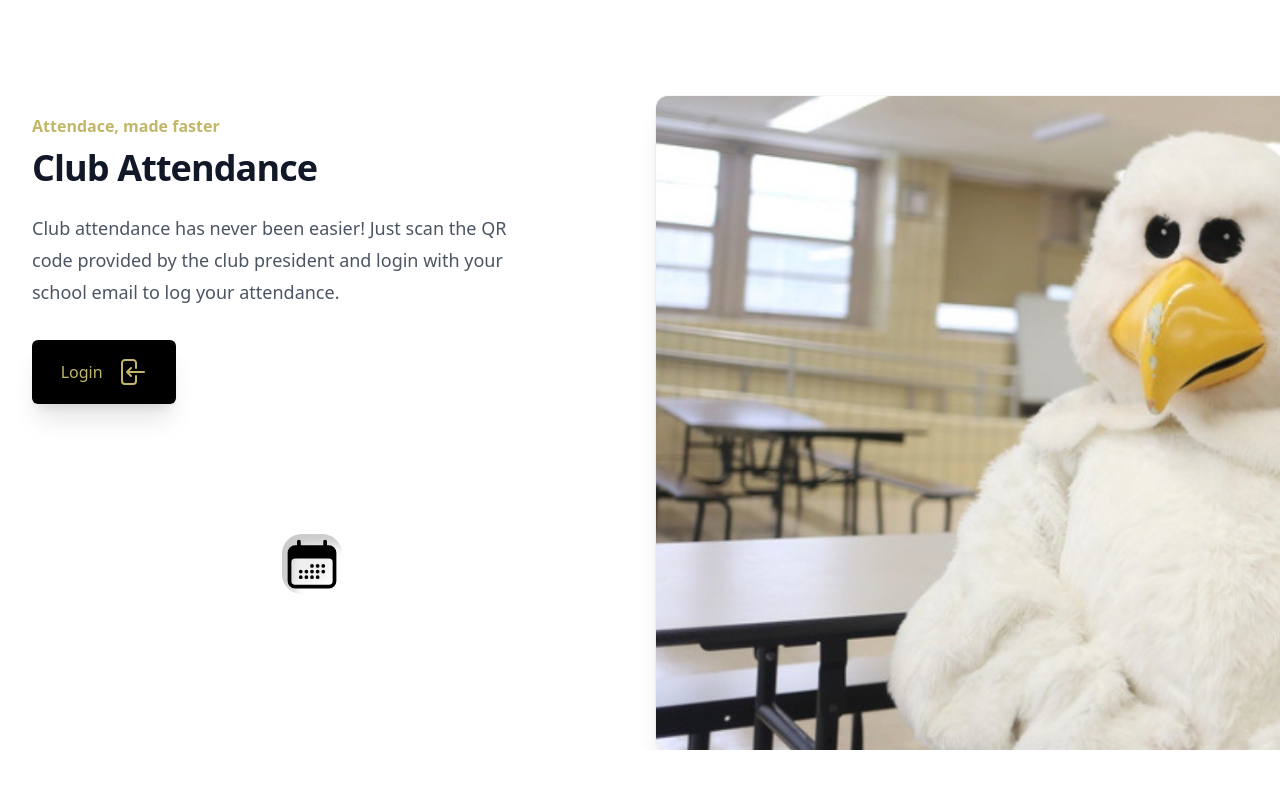
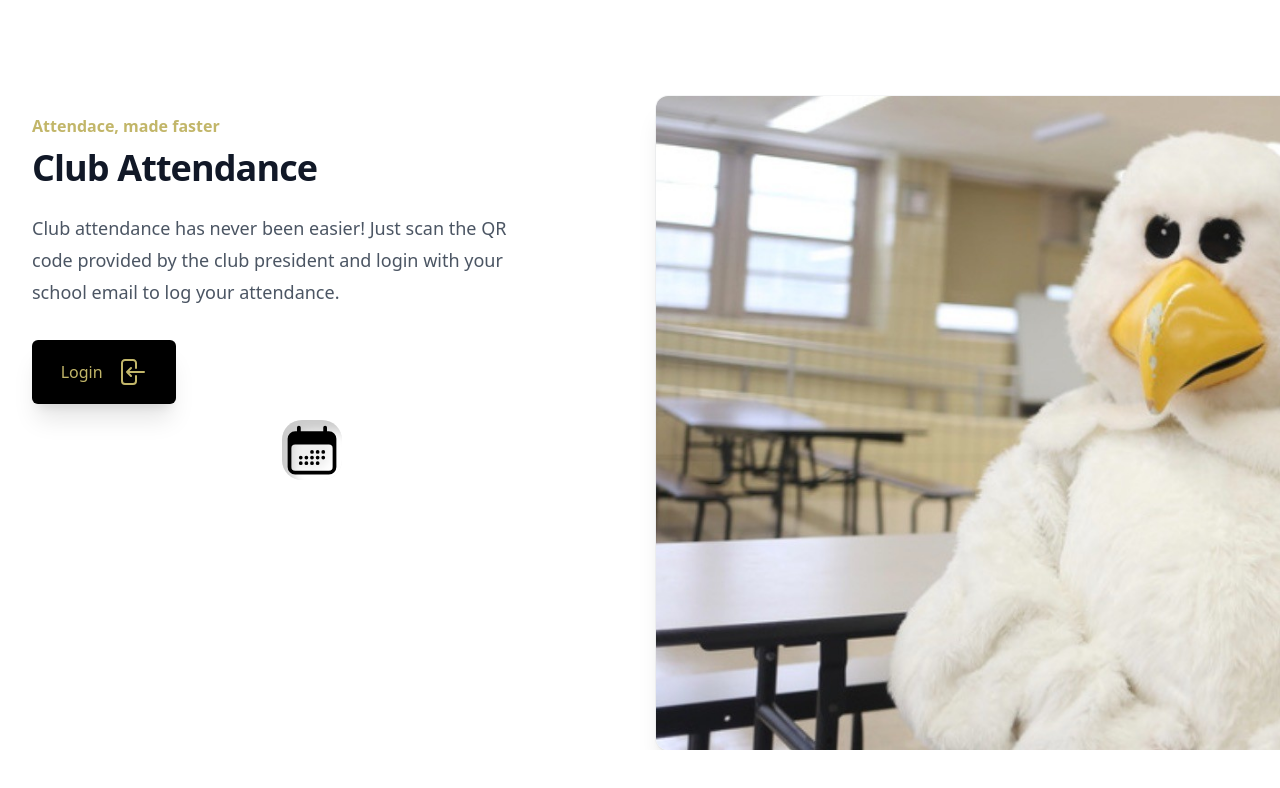
Before and after one commit to sitechtimes/club-attendance-frontend-v2, a Vue app: page / in a window 1280 px wide. Shown: the top 788 px of the page. Built offline with nearby package versions, Linux system fonts and the light colour scheme.

Commit message:
calender

```diff
--- a/src/components/Calender.vue
+++ b/src/components/Calender.vue
@@ -1,7 +1,7 @@
 
 
 <template>
-    <div class="h-80 flex justify-center items-center">
+    <div class="flex justify-center items-center">
         <div v-if="open == false && close==false " class="box" @click="open = !open">
             <CalendarDaysIcon />
         </div>
--- a/src/views/Home.vue
+++ b/src/views/Home.vue
@@ -9,8 +9,11 @@
           <p class="mt-6 text-lg leading-8 text-gray-600">Club attendance has never been easier! Just scan the QR code provided by the club president and login with your school email to log your attendance.</p>
         </div>
 
-        <Login class="mt-8" />
-        <Calender />
+        <div class="flex flex-col mt-8">
+          <Login class="" />
+          <Calender />
+        </div>
+
 
       </div>
       <img src="@/assets/sammy.jpg" alt="screenshot" class="w-[28rem] sm:w-[50rem] max-w-none rounded-xl shadow-xl ring-1 ring-gray-400/10 lg:w-[45rem] xl:w-[50rem] 2xl:w-[70rem] md:-ml-4 lg:-ml-0" >
```
